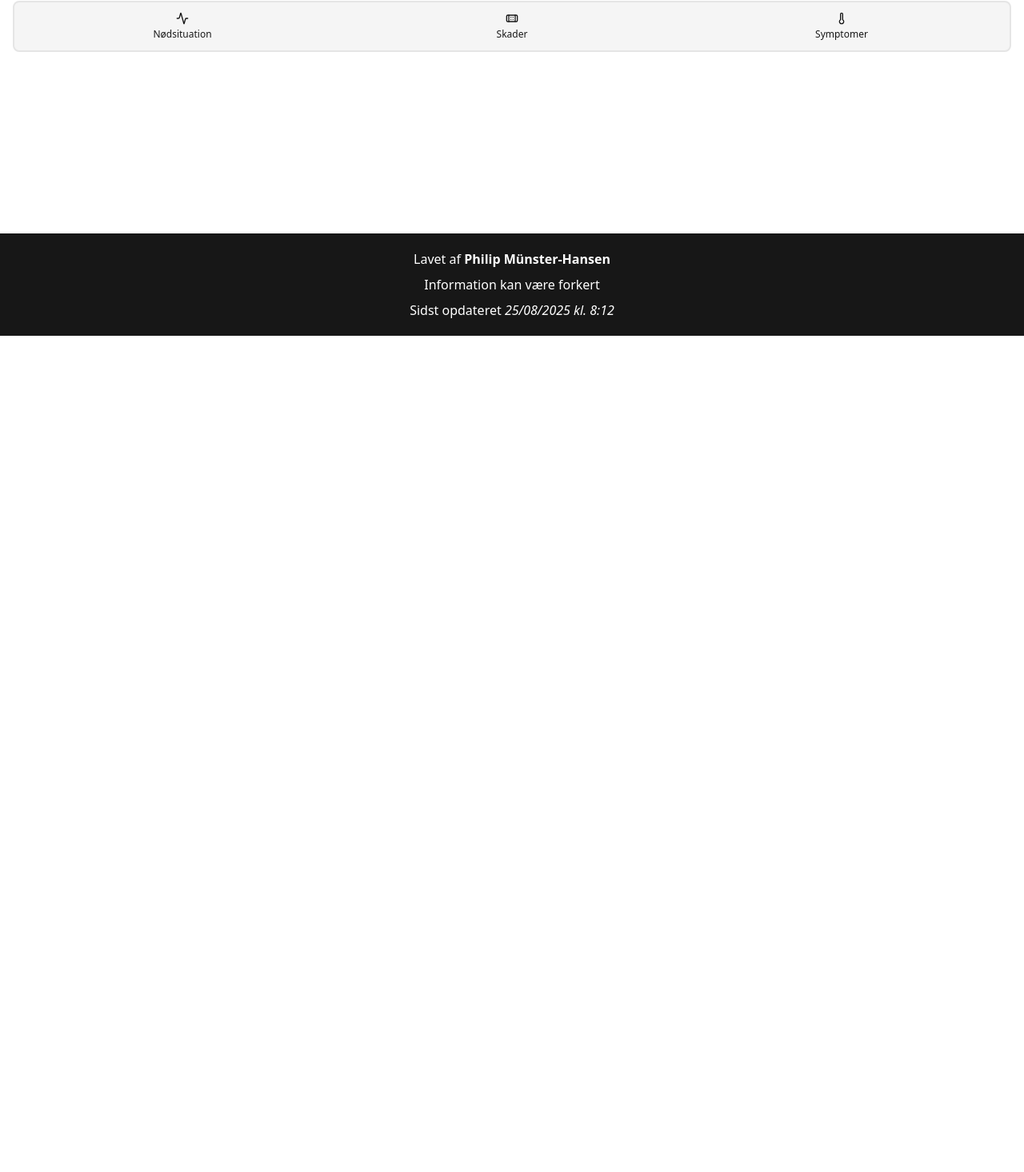
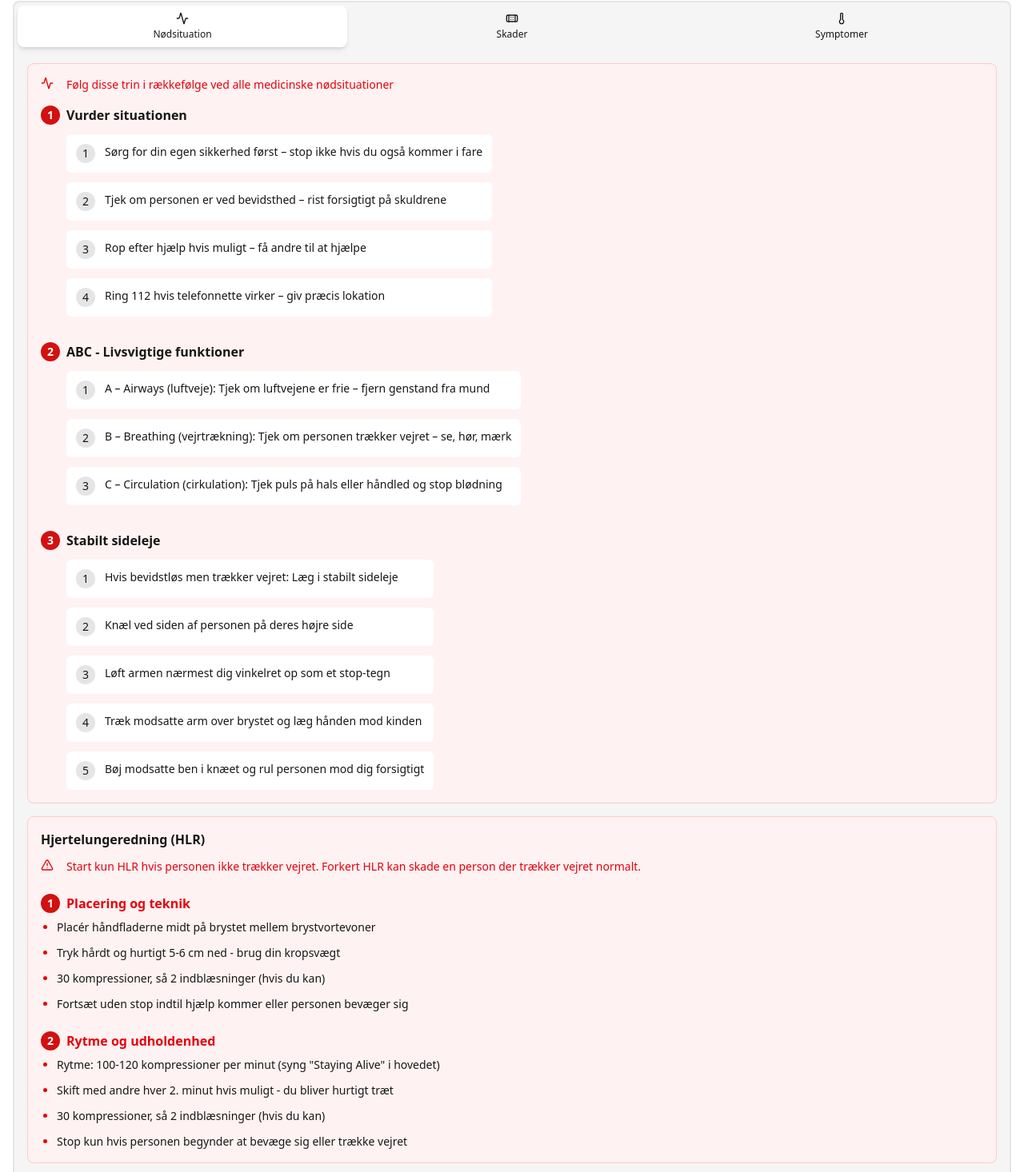
Before and after one commit to philipmunster/sikker-danmark, a Next.js app: page /medicin in a window 1280 px wide. Shown: the part 380-1846 px from the top of the page at 80% size. Before the commit the page ends 800 px from the top, so only its background shows below. Built offline with nearby package versions, Linux system fonts and the light colour scheme.

Commit message:
finish medical emergency part

```diff
--- a/src/app/components/NavItem.tsx
+++ b/src/app/components/NavItem.tsx
@@ -14,7 +14,7 @@ type NavItemProps = {
 export default function NavItem({ href, isActive, Icon, color = '', simpleVariant = false, children }: NavItemProps) {
 
     const wrapperClassNames = clsx({
-        'flex flex-col items-center gap-1 cursor-pointer w-1/4 py-2 rounded-lg hover:bg-white hover:shadow-md  hover:rounded-lg': true,
+        'flex flex-col items-center gap-1 cursor-pointer w-full py-2 rounded-lg hover:bg-white hover:shadow-md  hover:rounded-lg': true,
         'bg-white shadow-md': isActive
     })
 
--- a/src/app/components/Navigation.tsx
+++ b/src/app/components/Navigation.tsx
@@ -20,7 +20,7 @@ export default function Navigation() {
                 <NavItem href='/tips' isActive={pathname === '/tips'} Icon={BookOpen} color='blue'>
                     Tips
                 </NavItem>
-                <NavItem href='/medicin' isActive={pathname === '/medicin'} Icon={Heart} color='red'>
+                <NavItem href='/medicin' isActive={pathname.startsWith('/medicin')} Icon={Heart} color='red'>
                     Medicin
                 </NavItem>
                 <NavItem href='/phone' isActive={pathname === '/phone'} Icon={Phone} color='purple'>
--- /dev/null
+++ b/src/app/data/firstAid.ts
@@ -0,0 +1,38 @@
+export type firstAidItem = {
+    id: number,
+    type: string
+    steps: string[]
+}
+
+export const firstAidData = [
+  {
+    id: 1,
+    type: 'Vurder situationen',
+    steps: [
+      'Sørg for din egen sikkerhed først – stop ikke hvis du også kommer i fare',
+      'Tjek om personen er ved bevidsthed – rist forsigtigt på skuldrene',
+      'Rop efter hjælp hvis muligt – få andre til at hjælpe',
+      'Ring 112 hvis telefonnette virker – giv præcis lokation'
+    ]
+  },
+  {
+    id: 2,
+    type: 'ABC - Livsvigtige funktioner',
+    steps: [
+      'A – Airways (luftveje): Tjek om luftvejene er frie – fjern genstand fra mund',
+      'B – Breathing (vejrtrækning): Tjek om personen trækker vejret – se, hør, mærk',
+      'C – Circulation (cirkulation): Tjek puls på hals eller håndled og stop blødning'
+    ]
+  },
+  {
+    id: 3,
+    type: 'Stabilt sideleje',
+    steps: [
+      'Hvis bevidstløs men trækker vejret: Læg i stabilt sideleje',
+      'Knæl ved siden af personen på deres højre side',
+      'Løft armen nærmest dig vinkelret op som et stop-tegn',
+      'Træk modsatte arm over brystet og læg hånden mod kinden',
+      'Bøj modsatte ben i knæet og rul personen mod dig forsigtigt'
+    ]
+  }
+]
--- /dev/null
+++ b/src/app/medicin/Navigation.tsx
@@ -0,0 +1,29 @@
+"use client"
+
+import NavItem from '@/app/components/NavItem'
+import { Heart, Activity, Bandage, Thermometer } from 'lucide-react'
+import { usePathname } from 'next/navigation'
+
+export default function Navigation() {
+    const pathname = usePathname()
+
+    return (
+        <nav>
+            <ul className="
+            flex justify-around items-center p-1
+            bg-neutral-100 mx-4 mt-4 rounded-t-lg border-t-2 border-x-2 border-neutral-200
+            text-xs
+            ">
+                <NavItem href='/medicin' isActive={pathname === '/medicin'} Icon={Activity} simpleVariant={true}>
+                    Nødsituation
+                </NavItem>
+                <NavItem href='/medicin/injuries' isActive={pathname === '/medicin/injuries'} Icon={Bandage} simpleVariant={true}>
+                    Skader
+                </NavItem>
+                <NavItem href='/medicin/symptoms' isActive={pathname === '/medicin/symptoms'} Icon={Thermometer} simpleVariant={true}>
+                    Symptomer
+                </NavItem>
+            </ul>
+        </nav>
+    )
+}
--- /dev/null
+++ b/src/app/medicin/injuries/page.tsx
@@ -0,0 +1,7 @@
+export default function InjuriesPage() {
+    return (
+        <section className="mx-4 mb-4 bg-neutral-100 border-x-2 border-b-2 border-neutral-200 p-4 rounded-b-lg">
+            <h1>Nødsituation</h1>
+        </section>
+    )
+}
--- a/src/app/medicin/layout.tsx
+++ b/src/app/medicin/layout.tsx
@@ -1,5 +1,7 @@
 import Headline from '@/app/components/Headline'
 import { Heart } from 'lucide-react'
+import Navigation from '@/app/medicin/Navigation'
+
 
 export default function MedicinLayout({ children }: {children: React.ReactNode}) {
     return (
@@ -8,6 +10,8 @@ export default function MedicinLayout({ children }: {children: React.ReactNode})
             <Headline color='red' Icon={Heart} title='Førstehjælp og medicin'>Livsvigtig information til behandling af skader og medicinske nødsituationer.</Headline>
         </section>
 
+        <Navigation />
+
         {children}
         </>
     )
--- a/src/app/medicin/page.tsx
+++ b/src/app/medicin/page.tsx
@@ -1,32 +1,73 @@
-"use client"
-
-import { Heart, Activity, Bandage, Thermometer } from 'lucide-react'
-import Link from 'next/link'
-import { usePathname } from 'next/navigation'
-import NavItem from '@/app/components/NavItem'
+import { firstAidData, type firstAidItem } from "@/app/data/firstAid"
+import { Activity, AlertTriangle } from 'lucide-react'
 
 export default function MedicinPage() {
-    const pathname = usePathname()
+
+    const stepsItems = firstAidData.map( (item, index) => (
+        <div key={item.id} className="flex items-start gap-2">
+            <span className="bg-brand w-6 aspect-square rounded-full text-white font-semibold flex justify-center items-center text-sm shrink-0">{index + 1}</span>
+            <div className="flex flex-col gap-3">
+                <p className="font-semibold">{item.type}</p>
+                {item.steps.map( (step, index) => (
+                    <div key={index} className="text-sm flex gap-3 items-start bg-white rounded-md p-3">
+                        <span className="bg-neutral-200 rounded-full flex items-center justify-center shrink-0 w-6 aspect-square">{index + 1}</span>
+                        <p>{step}</p>
+                    </div>
+                ))}
+            </div>
+        </div>
+    ))
 
     return (
-        <section>
-            <nav>
-                <ul className="
-                flex justify-around items-center p-1
-                bg-neutral-100 m-4 rounded-lg border-2 border-neutral-200
-                text-xs
-                ">
-                    <NavItem href='/medicin/emergency' isActive={pathname === '/medicin/emergency'} Icon={Activity} simpleVariant={true}>
-                        Nødsituation
-                    </NavItem>
-                    <NavItem href='/medicin/injuries' isActive={pathname === '/medicin/injuries'} Icon={Bandage} simpleVariant={true}>
-                        Skader
-                    </NavItem>
-                    <NavItem href='/medicin/symptoms' isActive={pathname === '/medicin/symptoms'} Icon={Thermometer} simpleVariant={true}>
-                        Symptomer
-                    </NavItem>
-                </ul>
-            </nav>
+        <section className="mx-4 mb-4 bg-neutral-100 border-x-2 border-b-2 border-neutral-200 p-4 rounded-b-lg flex flex-col gap-4">
+
+            <div className="bg-red-50 border border-red-200 rounded-lg p-4 flex flex-col gap-4">
+                <div className="flex gap-4">
+                    <Activity className="text-red-600 h-4 w-4 shrink-0"/>
+                    <p className="text-sm text-red-600">Følg disse trin i rækkefølge ved alle medicinske nødsituationer</p>
+                </div>
+                <div className="flex flex-col gap-8">
+                    {stepsItems}
+                </div>
+            </div>
+
+            <div className="bg-red-50 border border-red-200 rounded-lg p-4 flex flex-col gap-6">
+                <div className="flex flex-col gap-3">
+                    <h3 className="font-semibold">Hjertelungeredning (HLR)</h3>
+                    <div className="flex gap-4">
+                        <AlertTriangle className="text-red-600 h-4 w-4 shrink-0"/>
+                        <p className="text-sm text-red-600">Start kun HLR hvis personen ikke trækker vejret. Forkert HLR kan skade en person der trækker vejret normalt.</p>
+                    </div>
+                </div>
+
+                <div className="flex flex-col gap-2">
+                    <div className="flex gap-2 items-center">
+                        <span className="flex items-center justify-center shrink-0 bg-brand rounded-full w-6 aspect-square text-sm text-white font-bold">1</span>
+                        <p className="font-semibold text-red-600">Placering og teknik</p>
+                    </div>
+                    <ul className="text-sm list-disc ml-5 flex flex-col gap-3">
+                        <li className="marker:text-red-600">Placér håndfladerne midt på brystet mellem brystvortevoner</li>
+                        <li className="marker:text-red-600">Tryk hårdt og hurtigt 5-6 cm ned - brug din kropsvægt</li>
+                        <li className="marker:text-red-600">30 kompressioner, så 2 indblæsninger (hvis du kan)</li>
+                        <li className="marker:text-red-600">Fortsæt uden stop indtil hjælp kommer eller personen bevæger sig</li>
+                    </ul>
+                </div>
+
+                <div className="flex flex-col gap-2">
+                    <div className="flex gap-2 items-center">
+                        <span className="flex items-center justify-center shrink-0 bg-brand rounded-full w-6 aspect-square text-sm text-white font-bold">2</span>
+                        <p className="font-semibold text-red-600">Rytme og udholdenhed</p>
+                    </div>
+                    <ul className="text-sm list-disc ml-5 flex flex-col gap-3">
+                        <li className="marker:text-red-600">Rytme: 100-120 kompressioner per minut (syng "Staying Alive" i hovedet)</li>
+                        <li className="marker:text-red-600">Skift med andre hver 2. minut hvis muligt - du bliver hurtigt træt</li>
+                        <li className="marker:text-red-600">30 kompressioner, så 2 indblæsninger (hvis du kan)</li>
+                        <li className="marker:text-red-600">Stop kun hvis personen begynder at bevæge sig eller trække vejret</li>
+                    </ul>
+                </div>
+
+            </div>
+
         </section>
     )
 }
--- /dev/null
+++ b/src/app/medicin/symptoms/page.tsx
@@ -0,0 +1,7 @@
+export default function SymptomsPage() {
+    return (
+        <section className="mx-4 mb-4 bg-neutral-100 border-x-2 border-b-2 border-neutral-200 p-4 rounded-b-lg">
+            <h1>Nødsituation</h1>
+        </section>
+    )
+}
```
